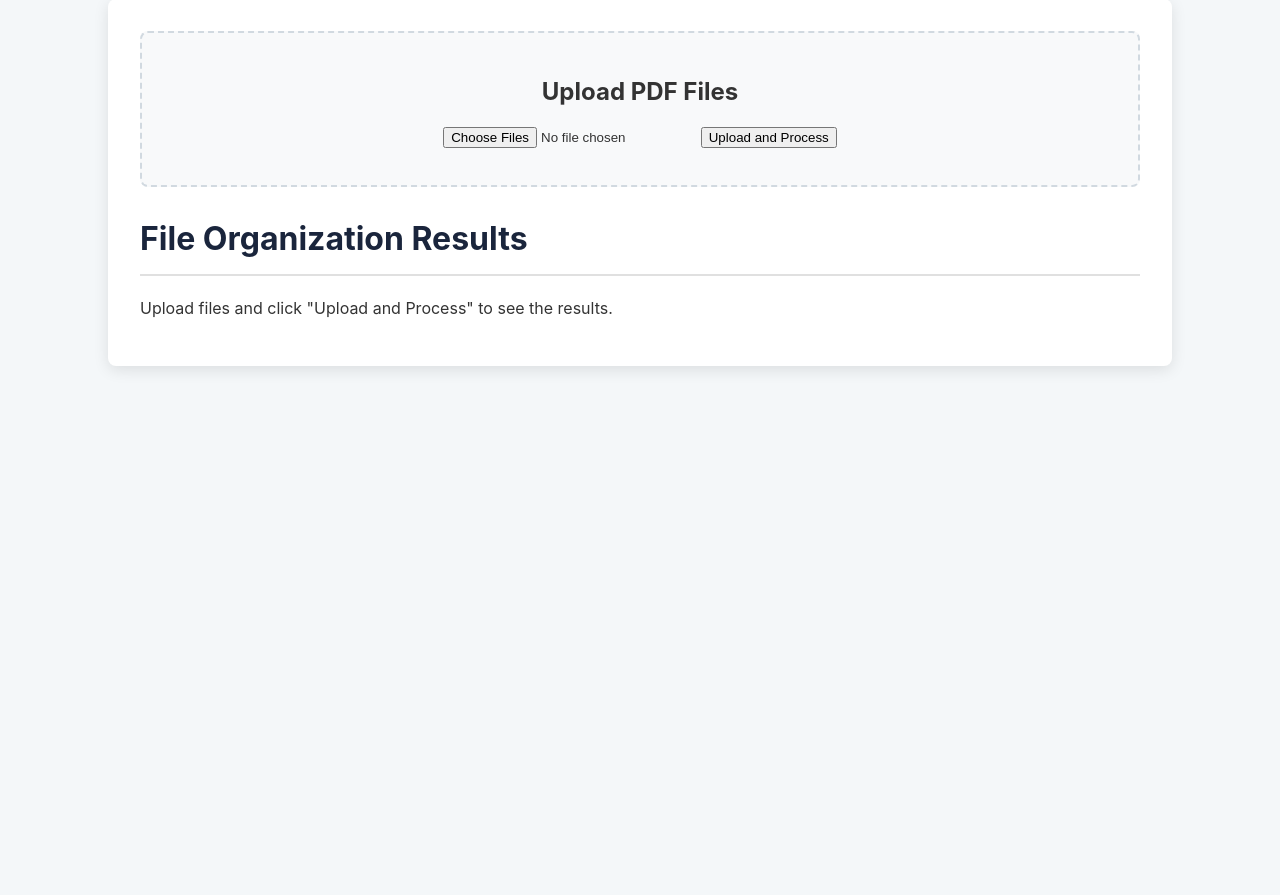
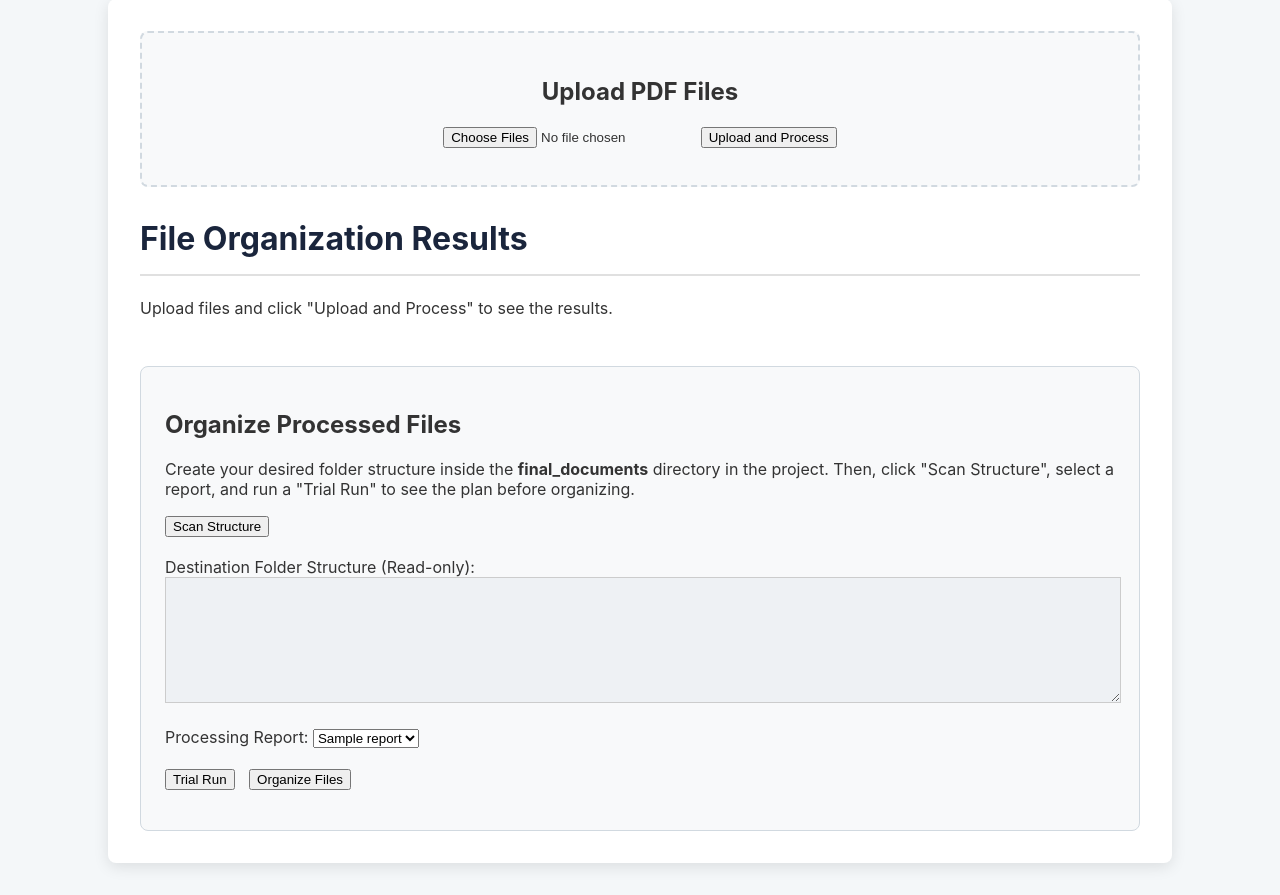
Before and after one commit to FinancialRADDeveloper/ocr-document-organiser, a Flask app: template templates/index.html in a window 1280 px wide. Shown: the part 33-928 px from the top of the page. Before the commit the page ends 403 px from the top, so only its background shows below. Run offline with Flask 3, Linux system fonts and the light colour scheme; the template is opened without the code that fills it: most values are stand-ins (such as "Sample title", 1, 10 or a date in 2020).

```diff
--- a/templates/index.html
+++ b/templates/index.html
@@ -11,7 +11,6 @@
             background-color: #f4f7f9;
             color: #333;
             padding: 2em;
-        }
         .container {
             max-width: 1000px;
             margin: auto;
@@ -80,6 +79,29 @@
             padding: 10px;
             border-radius: 4px;
         }
+        .organize-container {
+            margin-top: 3em;
+            padding: 1.5em;
+            background-color: #f8f9fa;
+            border: 1px solid #d1d9e0;
+            border-radius: 8px;
+        }
+        .organize-container textarea {
+            background-color: #eef1f4;
+            border: 1px solid #ccc;
+        }
+        .organize-container button {
+            margin-right: 10px;
+        }
+        #organize-status pre {
+            white-space: pre-wrap;
+            word-wrap: break-word;
+            background-color: #fff;
+            padding: 10px;
+            border-radius: 4px;
+            max-height: 400px;
+            overflow-y: auto;
+        }
     </style>
 </head>
 <body>
@@ -100,6 +122,32 @@
         <h1>File Organization Results</h1>
         <div id="results-container">
             <p>Upload files and click "Upload and Process" to see the results.</p>
+        </div>
+
+        <div class="organize-container">
+            <h2>Organize Processed Files</h2>
+            <p>
+                Create your desired folder structure inside the <strong>final_documents</strong> directory in the project.
+                Then, click "Scan Structure", select a report, and run a "Trial Run" to see the plan before organizing.
+            </p>
+            <form id="organize-form">
+                <button type="button" id="scan-structure-btn">Scan Structure</button>
+                <br><br>
+                <label for="folder-structure">Destination Folder Structure (Read-only):</label>
+                <br>
+                <textarea id="folder-structure" name="folder_structure" rows="8" cols="50" style="width:100%;" readonly></textarea>
+                <br><br>
+                <label for="report-select">Processing Report:</label>
+                <select id="report-select" name="report">
+                    {% for report in reports %}
+                        <option value="{{ report }}">{{ report }}</option>
+                    {% endfor %}
+                </select>
+                <br><br>
+                <button type="submit" name="trial_run" value="true">Trial Run</button>
+                <button type="submit" name="trial_run" value="false">Organize Files</button>
+            </form>
+            <div id="organize-status" style="margin-top: 1em;"></div>
         </div>
     </div>
 
@@ -166,6 +214,53 @@
             }
         });
 
+        document.getElementById('scan-structure-btn').addEventListener('click', async function() {
+            const textarea = document.getElementById('folder-structure');
+            textarea.value = 'Scanning...';
+            try {
+                const response = await fetch('/scan_structure');
+                const structure = await response.text();
+                textarea.value = structure;
+            } catch (error) {
+                console.error('Scan Error:', error);
+                textarea.value = `Error scanning structure: ${error.message}`;
+            }
+        });
+
+        document.getElementById('organize-form').addEventListener('submit', async function(event) {
+            event.preventDefault();
+            const form = event.target;
+            const formData = new FormData(form);
+            const statusDiv = document.getElementById('organize-status');
+
+            // Find which button was clicked
+            const submitter = event.submitter;
+            const trialRun = submitter.name === 'trial_run' && submitter.value === 'true';
+            formData.append('trial_run', trialRun);
+
+            statusDiv.innerHTML = '<p>Processing request...</p>';
+
+            try {
+                const response = await fetch('/organize', {
+                    method: 'POST',
+                    body: new URLSearchParams(formData)
+                });
+                const text = await response.text();
+
+                // For trial run, format as preformatted text
+                if (trialRun && response.ok) {
+                    statusDiv.innerHTML = `<h3>Trial Run Plan</h3><pre>${text}</pre>`;
+                } else if (response.ok) {
+                    statusDiv.innerHTML = `<p><strong>Success:</strong> ${text}</p>`;
+                } else {
+                    statusDiv.innerHTML = `<p><strong>Error:</strong> ${text}</p>`;
+                }
+            } catch (error) {
+                console.error('Organize Error:', error);
+                statusDiv.innerHTML = `<p><strong>Error:</strong> ${error.message}</p>`;
+            }
+        });
+
         function displayResults(results) {
             const resultsContainer = document.getElementById('results-container');
             if (results.length === 0) {
```
